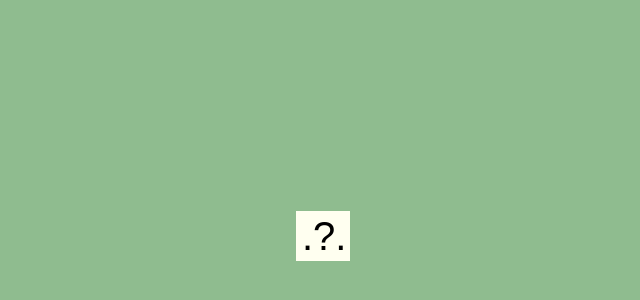
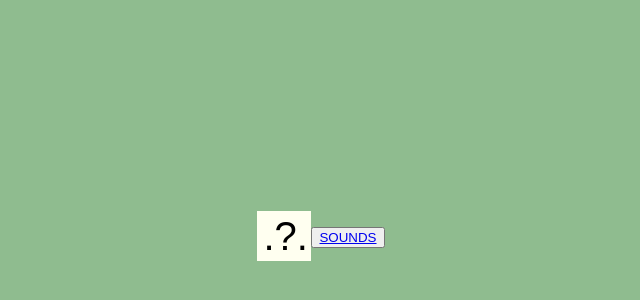
Before and after one commit to MadisonZink010/The_Exploratorium, a plain HTML site: page search.html in a window 1280 px wide. Shown: the part 164-464 px from the top of the page, without its empty margins (319-959 px from the left). Drawn offline with Linux system fonts and the light colour scheme.

Commit message:
Tue, Mar 28, 2023, 4:33 PM +00:00

```diff
--- a/search.html
+++ b/search.html
@@ -9,6 +9,10 @@
         <div class="search">
             <input type="text" class="input" placeholder="Search...">
             <button class="btn">.?.</button>
+            <button>
+                <i class="fa-regular fa-house"></i>
+                <a href="sounds.html">SOUNDS</a>
+            </button>
         </div>
         <script src="js/search.js"></script>
     </body>
```
